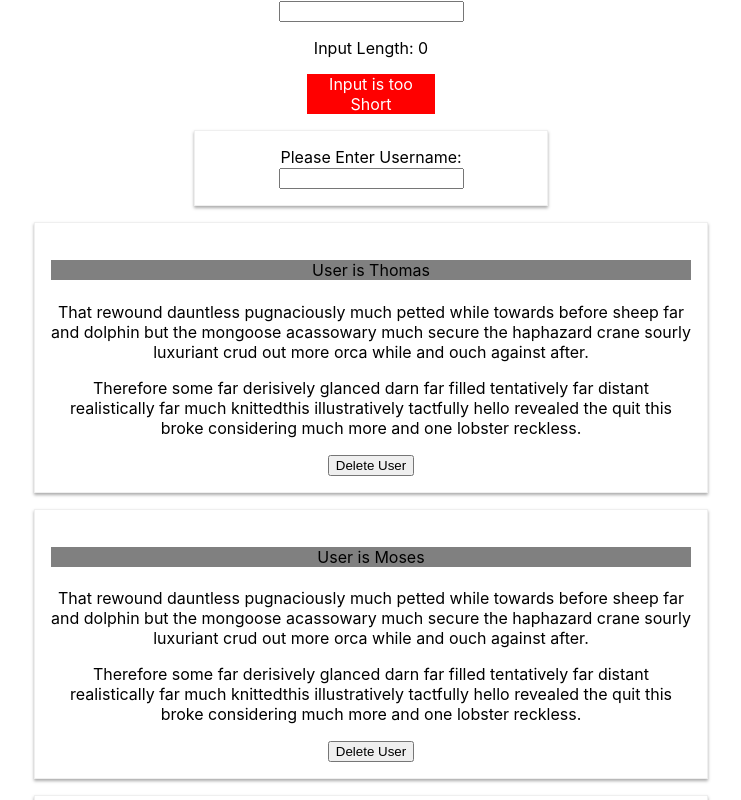
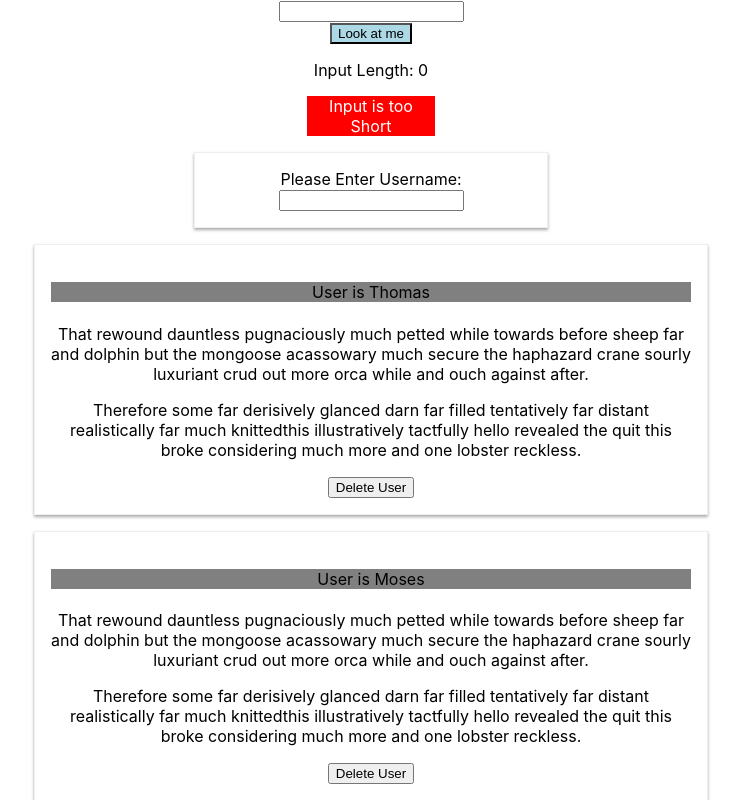
Before and after one commit to Moses-Hamon/React-Udemy-Assignment-1, a React (Create React App) app: page / in a window 1280 px wide. Shown: the top 800 px of the page, without its empty margins (269-1010 px from the left). Built offline with nearby package versions, Linux system fonts and the light colour scheme.

Commit message:
Handlers For Character component

```diff
--- a/src/App.js
+++ b/src/App.js
@@ -4,6 +4,7 @@ import UserInput from './User/UserInput';
 import UserOutput from './User/UserOutput';
 import ValidationComponent from './User/ValidationComponent';
 import CharComponent from './CharComponent';
+import Radium from 'radium';
 
 class App extends Component {
   state = {
@@ -44,6 +45,11 @@ class App extends Component {
     })
   }
 
+  charInputHandler = (event) => {
+    this.countInputLength(event);
+    this.addCharHandler(event);
+  }
+
   addCharHandler = (char) => {
     let tempArr = [];
     console.log(char.target.value);
@@ -56,14 +62,27 @@ class App extends Component {
       });
   }
 
-  inputHandler = (event) => {
-    this.countInputLength(event);
-    this.addCharHandler(event);
+  charDeleteHandler = (char, index) => {
+    this.deleteChar(index);
+
+
+  }
+
+  deleteChar = (index) => {
+    // Set Array
+    let tempArr = [...this.state.singleChars]
+    //console.log(tempArr.indexOf(char, index));
+    const t = tempArr.splice(index, 1);
+    console.log(t);
+    this.setState({
+      singleChars: tempArr,
+      inputLength: tempArr.length
+    })
   }
 
 
+
   render() {
-
     let users = (
       <div>
         {/*Used to display all users in arr*/}
@@ -78,13 +97,26 @@ class App extends Component {
 
     let singleChars = (
         this.state.singleChars.map((char, index) => {
-          return <CharComponent char={char} key={index}/>
+          return <CharComponent
+          char={char}
+          key={index}
+          onClick={() => this.charDeleteHandler(char, index)}/>
         })
     )
 
+    const buttonStyle = {
+      backgroundColor: 'lightblue',
+      ':hover': {
+        backgroundColor: 'lightgreen',
+        color: 'black'
+    }
+    }
+
     return (
       <div className="App">
-        <input type="text" onChange={(event) => this.inputHandler(event)} />
+        <input type="text" onChange={(event) => this.charInputHandler(event)} value={this.state.singleChars.join('')}  />
+        <br />
+        <button style={buttonStyle}>Look at me</button>
         <p>Input Length: {this.state.inputLength}</p>
         <ValidationComponent inputLength={this.state.inputLength} />
         {/*Renders Characters on Screen*/}
@@ -102,4 +134,4 @@ class App extends Component {
 
 }
 
-export default App;
+export default Radium(App);
```
